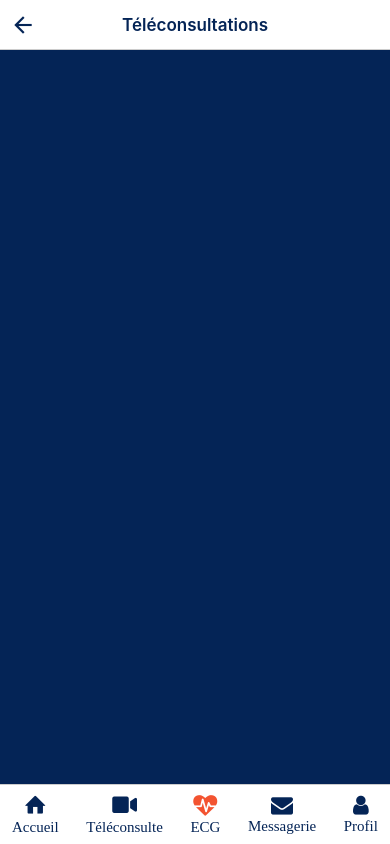
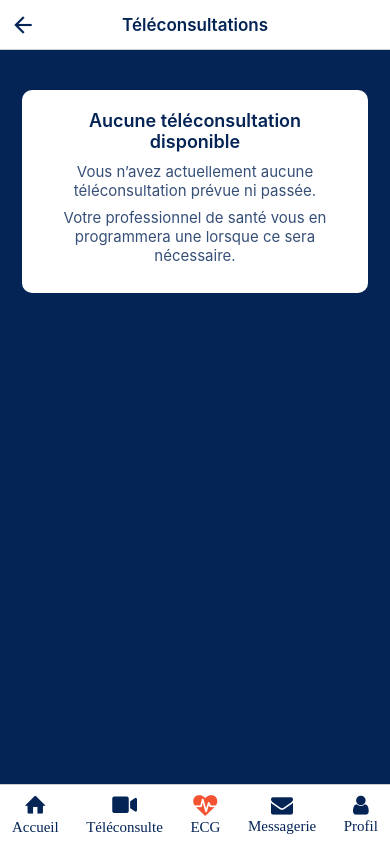
Before and after one commit to Juleslgc/Demoday_Cardiohub, a React Native app in the folder frontend/: screen /TeleconsultationPatientScreen in a window 390 px wide. Built offline with nearby package versions, Linux system fonts and the light colour scheme.

Commit message:
fix(frontend): modification of appointment appearance and creation of empty thumbnail if no appointment

```diff
--- a/frontend/src/screens/patient/HomePatientScreen.js
+++ b/frontend/src/screens/patient/HomePatientScreen.js
@@ -55,9 +55,22 @@ export default function HomePatientScreen({ navigation }) {
     return new Date(year, month - 1, day, hours, minutes, seconds || 0);
   };
 
+  const formatDateTime = (dateStr) => {
+    if (!dateStr) return "";
+    const date = parseFrenchDate(dateStr);
+    const day = String(date.getDate()).padStart(2, "0");
+    const month = String(date.getMonth() + 1).padStart(2, "0");
+    const year = date.getFullYear();
+    const hours = String(date.getHours()).padStart(2, "0");
+    const minutes = String(date.getMinutes()).padStart(2, "0");
+
+    return `${day}/${month}/${year} à ${hours}:${minutes}`;
+  };
+
+
   const recentAppointment = appointment
     .filter(a => new Date(parseFrenchDate(a.dateTime)) >= new Date())
-    .sort((a, b) => new Date(b.createdAt) - new Date(a.createdAt));
+    .sort((a, b) => new Date(parseFrenchDate(a.dateTime)) - new Date(parseFrenchDate(b.dateTime)));
 
   // --- Navigation Handlers ---
   // Each function redirects the user to a specific patient feature screen
@@ -91,16 +104,20 @@ export default function HomePatientScreen({ navigation }) {
           contentContainerStyle={styles.scrollContainer}
           showsVerticalScrollIndicator={false}
         >
+          {/* --- Teleconsultation section --- */}
           {loading ? (
             <ActivityIndicator size="large" color="#042456" />
           ) : (
-            recentAppointment.map((patient) => (
-              <View key={patient.id} style={styles.card}>
+            <>
+              {recentAppointment.length > 0 ? (
+                <View key={recentAppointment[0].id} style={styles.card}>
                   <FontAwesome5 name="video" size={22} color="#042456" style={styles.icon} />
                   <Text style={styles.title}>Téléconsultation</Text>
                   <Text style={styles.text}>Prochain rendez-vous :</Text>
-                <Text style={styles.text}>{patient.dateTime}</Text>
-                <Text style={styles.text}>Dr {patient.pro.lastName} - {patient.pro.speciality}</Text>
+                  <Text style={styles.dateText}>{formatDateTime(recentAppointment[0].dateTime)}</Text>
+                  <Text style={styles.text}>
+                    Dr {recentAppointment[0].pro.lastName} - {recentAppointment[0].pro.speciality}
+                  </Text>
 
                   <Button
                     title="Voir mes téléconsultations"
@@ -108,8 +125,24 @@ export default function HomePatientScreen({ navigation }) {
                     variant="full"
                   />
                 </View>
-            ))
+              ) : (
+                <View style={styles.card}>
+                  <FontAwesome5 name="video" size={22} color="#042456" style={styles.icon} />
+                  <Text style={styles.title}>Téléconsultation</Text>
+                  <Text style={styles.text}>
+                    Vous n’avez pas encore de téléconsultation prévue.
+                  </Text>
+
+                  <Button
+                    title="Voir mes téléconsultations"
+                    onPress={handleTeleconsultation}
+                    variant="full"
+                  />
+                </View>
               )}
+            </>
+          )}
+
           {/* --- ECG Sensor section --- */}
           <View style={styles.card}>
             <FontAwesome name="heartbeat" size={22} color="#F35330" style={styles.icon} />
@@ -193,6 +226,12 @@ const styles = StyleSheet.create({
     color: "#042456",
     marginBottom: 7,
   },
+  dateText: {
+    fontSize: 16,
+    color: "#042456",
+    fontWeight: "500", // légèrement bold
+    marginBottom: 7,
+  },
 
   /* Messaging section styles */
   messageRow: {
--- a/frontend/src/screens/patient/TeleconsultationPatientScreen.js
+++ b/frontend/src/screens/patient/TeleconsultationPatientScreen.js
@@ -61,6 +61,16 @@ export default function TeleconsultationPatientScreen() {
     return new Date(year, month - 1, day, hours, minutes, seconds || 0);
   };
 
+  const formatDateTime = (dateStr) => {
+    if (!dateStr) return "";
+    const date = parseFrenchDate(dateStr);
+    const day = String(date.getDate()).padStart(2, "0");
+    const month = String(date.getMonth() + 1).padStart(2, "0");
+    const year = date.getFullYear();
+    const hours = String(date.getHours()).padStart(2, "0");
+    const minutes = String(date.getMinutes()).padStart(2, "0");
+    return `${day}/${month}/${year} à ${hours}:${minutes}`;
+  };
 
   // Filtrage dynamique
   const filteredAppointments = appointment.filter((appointment) => {
@@ -84,17 +94,28 @@ export default function TeleconsultationPatientScreen() {
     return true;
   })
   .slice()
-  .sort((a, b) => new Date(b.createdAt) - new Date(a.createdAt));
+  .sort((a, b) => new Date(parseFrenchDate(a.dateTime)) - new Date(parseFrenchDate(b.dateTime)));
 
   // Opens the Jitsi consultation in the browser using expo-web-browser
   const handleJoinConsultation = async (appointmentId) => {
+    try {
+      let data;
+      try {
+        data = await getTeleconsultationByAppointment(appointmentId);
+      } catch (error) {
+        Alert.alert(
+          "Salle non encore ouverte",
+          "Votre professionnel de santé n’a pas encore lancé la téléconsultation.",
+          [{ text: "OK" }]
+        );
+        return;
+      }
 
-    const data = await getTeleconsultationByAppointment(appointmentId);
-
-    if (!data || !data.jitsiLink) {
+      if (!data || data.message || !data.jitsiLink) {
         Alert.alert(
-        "Téléconsultation indisponible",
-        "La téléconsultation n'est pas encore créée pour ce rendez-vous."
+          "Salle non encore ouverte",
+          "Votre professionnel de santé n’a pas encore lancé la téléconsultation.",
+          [{ text: "OK" }]
         );
         return;
       }
@@ -121,7 +142,6 @@ export default function TeleconsultationPatientScreen() {
                 navigation.navigate("HomePatientScreen");
               }
             } catch (error) {
-              console.error("Erreur d'ouverture du navigateur :", error);
               Alert.alert("Erreur", "Impossible d’ouvrir la visioconférence.");
             }
           },
@@ -129,6 +149,9 @@ export default function TeleconsultationPatientScreen() {
         { text: "Annuler", style: "cancel" },
       ]
     );
+  } catch (error) {
+    Alert.alert("Erreur", "Une erreur est survenue lors de la tentative de connexion.");
+  }
 };
 
   return (
@@ -142,13 +165,13 @@ export default function TeleconsultationPatientScreen() {
         >
           {loading ? (
             <ActivityIndicator size="large" color="#042456" />
-          ) : (
+          ) : filteredAppointments.length > 0 ? (
             filteredAppointments.map((patient) => (
               <View key={patient.id} style={styles.card}>
                 {/* Date section */}
                 <View style={styles.rowCenter}>
                   <Entypo name="calendar" size={22} color="#042456" style={styles.iconInline} />
-                  <Text style={styles.title}>{patient.dateTime}</Text>
+                  <Text style={styles.dateText}>{formatDateTime(patient.dateTime)}</Text>
                 </View>
 
                 {/* Doctor section */}
@@ -165,7 +188,18 @@ export default function TeleconsultationPatientScreen() {
                 />
               </View>
             ))
+          ) : (
+            <View style={styles.emptyContainer}>
+              <Text style={styles.emptyTitle}>Aucune téléconsultation disponible</Text>
+              <Text style={styles.emptyText}>
+                Vous n’avez actuellement aucune téléconsultation prévue ni passée.
+              </Text>
+              <Text style={styles.emptyText}>
+                Votre professionnel de santé vous en programmera une lorsque ce sera nécessaire.
+              </Text>
+            </View>
           )}
+
         </ScrollView>
       </View>
 
@@ -200,6 +234,11 @@ const styles = StyleSheet.create({
     padding: 10,
     position: "relative",
   },
+  dateText: {
+    fontSize: 17,
+    fontWeight: "600",
+    color: "#042456",
+  },
   iconInline: {
     marginRight: 8,
   },
@@ -213,4 +252,27 @@ const styles = StyleSheet.create({
     color: "#042456",
     fontWeight: "500",
   },
+  emptyContainer: {
+    backgroundColor: "#fff",
+    borderRadius: 10,
+    padding: 20,
+    marginTop: 20,
+    alignItems: "center",
+    justifyContent: "center",
+    marginHorizontal: 10,
+  },
+  emptyTitle: {
+    fontSize: 18,
+    fontWeight: "600",
+    color: "#042456",
+    marginBottom: 10,
+    textAlign: "center",
+  },
+  emptyText: {
+    fontSize: 15,
+    color: "#042456",
+    textAlign: "center",
+    marginBottom: 8,
+    opacity: 0.8,
+  },
 });
```
Lines whose indentation alone changed are shown as unchanged.
